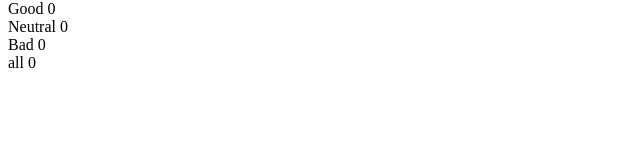
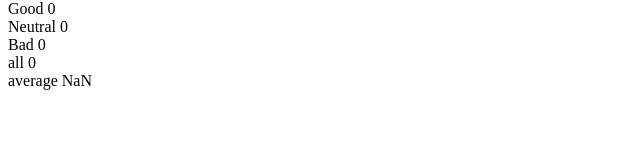
Before and after one commit to Djisu/unicafe, a React (Create React App) app: page / in a window 1280 px wide. Shown: the part 123-285 px from the top of the page, without its empty margins (0-640 px from the left). Built offline with nearby package versions, Linux system fonts and the light colour scheme.

Commit message:
Committing totals and average

```diff
--- a/src/index.js
+++ b/src/index.js
@@ -6,11 +6,6 @@ const App = () => {
   const [good, setGood] = useState(0)
   const [neutral, setNeutral] = useState(0)
   const [bad, setBad] = useState(0)
-  let [total, setTotal]= useState(0)
-
-  const setValueTotal = (props) => {
-    return setTotal(props.good + props.neutral + props.bad)
-  }
 
   return (
     <div>
@@ -28,6 +23,7 @@ const App = () => {
         Neutral <span>{neutral}</span><br />
         Bad <span>{bad}</span><br />
         all <span>{good + bad + neutral}</span><br />
+        average  <span>{((good * 1) + (bad * -1) + (neutral * 0))/(good + bad + neutral)}</span><br />
       </p>
 
     </div>
```
